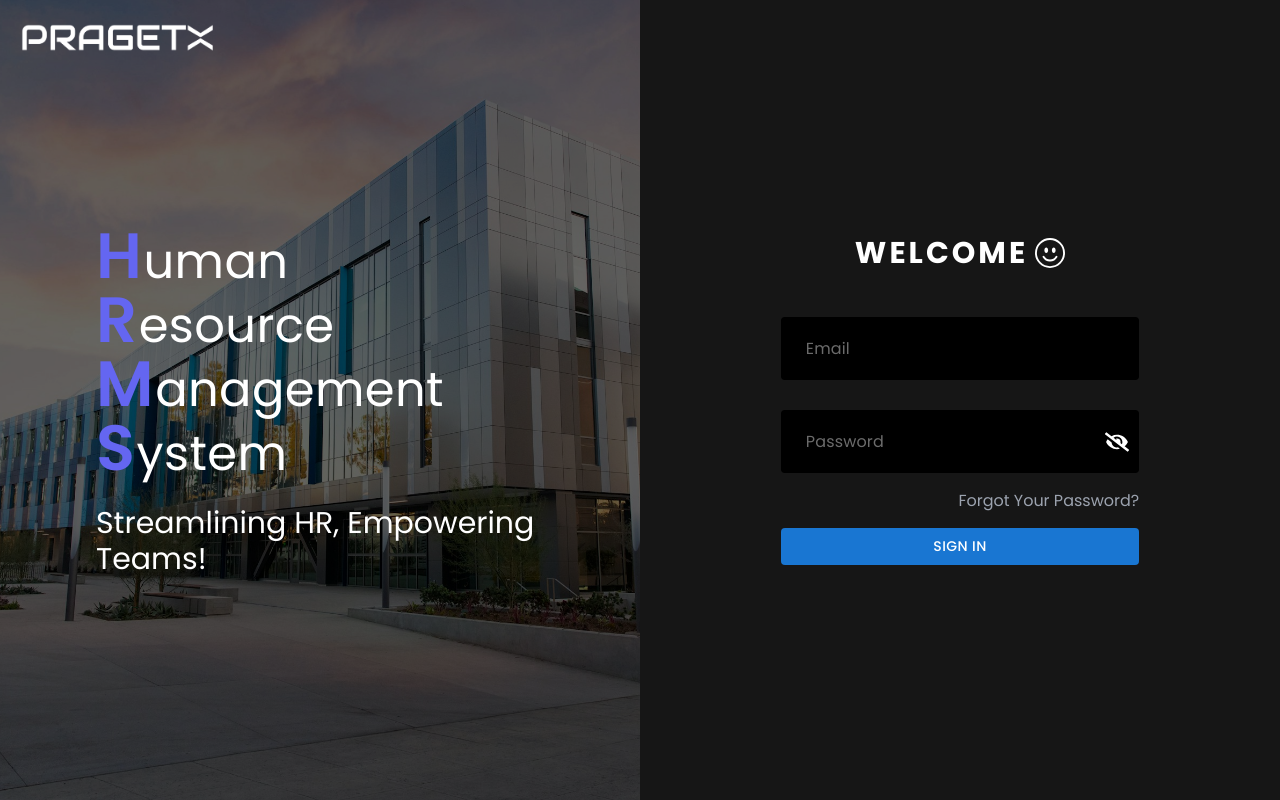
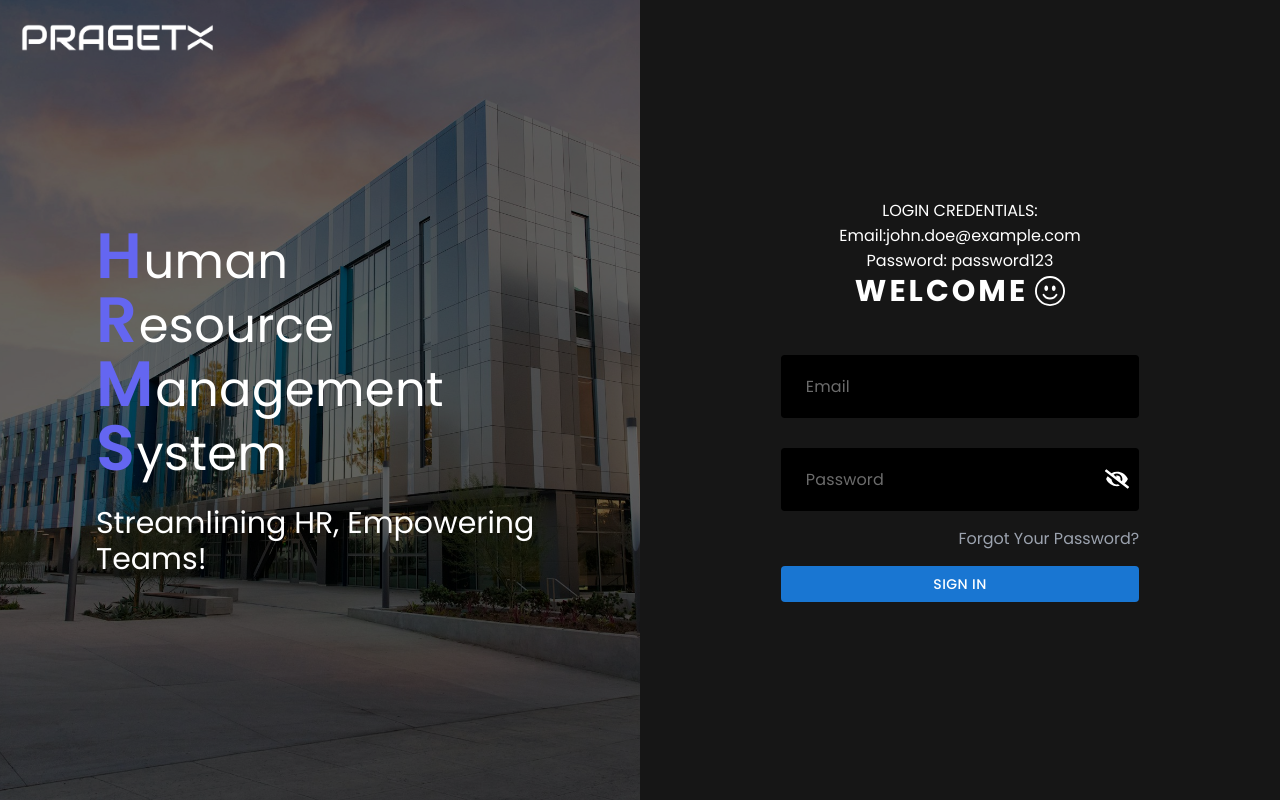
Before and after one commit to kunal007u/HRMS_MONO, a React (Vite) app in the folder workspace_internal_frontend/: page /login in a window 1280 px wide. Built offline with nearby package versions, Linux system fonts and the light colour scheme; the HTML template or start-up script is replaced by a standard one; what redux-state-sync would draw is missing.

Commit message:
Add login credentials display in the login form

```diff
--- a/workspace_internal_frontend/src/Page/Account/Login.tsx
+++ b/workspace_internal_frontend/src/Page/Account/Login.tsx
@@ -97,7 +97,15 @@ const Login: React.FC = () => {
 
 
                 <div className="right-part">
+
                     <div className="login-form">
+                        <div className="right-part-bg" style={{color: "white"}}>
+                            <p>
+                                LOGIN CREDENTIALS: <br />
+                                Email:john.doe@example.com <br />
+                                Password: password123
+                            </p>
+                        </div>
                         <h1>
                             <span className="welcome">Welcome <BsEmojiSmileUpsideDown /></span>
                         </h1>
```
